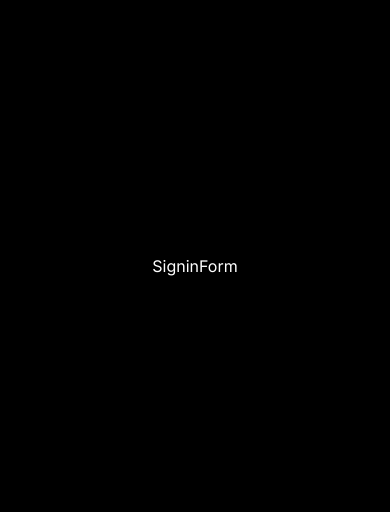
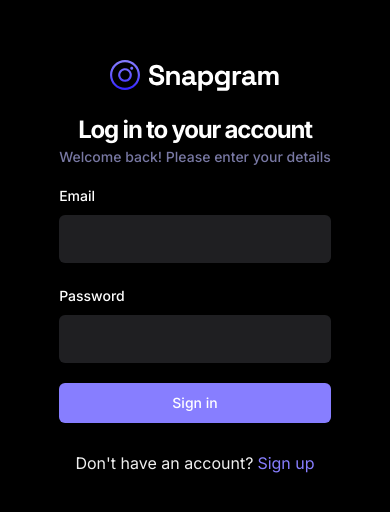
Before and after one commit to akahlouts/snapgram, a React (Vite) app: page /sign-in in a window 390 px wide. Shown: the part 156-668 px from the top of the page. Built offline with nearby package versions, Linux system fonts and the light colour scheme; no server answers.

Commit message:
Implementing TanStack Query & Adding all the Authentication stuff

```diff
--- a/package.json
+++ b/package.json
@@ -14,6 +14,7 @@
     "@radix-ui/react-label": "^2.1.0",
     "@radix-ui/react-slot": "^1.1.0",
     "@radix-ui/react-toast": "^1.2.1",
+    "@tanstack/react-query": "^5.49.2",
     "appwrite": "^15.0.0",
     "class-variance-authority": "^0.7.0",
     "clsx": "^2.1.1",
--- a/src/_auth/forms/SigninForm.tsx
+++ b/src/_auth/forms/SigninForm.tsx
@@ -1,7 +1,134 @@
-import React from "react";
+import { useSignInAccount } from "@/lib/react-query/queriesAndMutations";
+
+import { z } from "zod";
+import { zodResolver } from "@hookform/resolvers/zod";
+
+import { Link, useNavigate } from "react-router-dom";
+import { useForm } from "react-hook-form";
+
+import { useToast } from "@/components/ui/use-toast";
+import { useUserContext } from "@/context/AuthContext";
+
+import { SigninValidation } from "@/lib/validation";
+
+import {
+  Form,
+  FormControl,
+  FormField,
+  FormItem,
+  FormLabel,
+  FormMessage,
+} from "@/components/ui/form";
+import { Input } from "@/components/ui/input";
+import { Button } from "@/components/ui/button";
+
+import Loader from "@/components/shared/Loader";
 
 const SigninForm = () => {
-  return <div>SigninForm</div>;
+  const { toast } = useToast();
+
+  const { checkAuthUser, isLoading: isUserLoading } = useUserContext();
+
+  const navigate = useNavigate();
+
+  const { mutateAsync: signInAccount } = useSignInAccount();
+
+  // 1. Define your form.
+  const form = useForm<z.infer<typeof SigninValidation>>({
+    resolver: zodResolver(SigninValidation),
+    defaultValues: {
+      email: "",
+      password: "",
+    },
+  });
+
+  // 2. Define a submit handler.
+  async function onSubmit(values: z.infer<typeof SigninValidation>) {
+    const session = await signInAccount({
+      email: values.email,
+      password: values.password,
+    });
+
+    if (!session) {
+      return toast({ title: "Sign in failed, Please try again." });
+    }
+
+    const isLoggedIn = await checkAuthUser();
+
+    if (isLoggedIn) {
+      form.reset();
+
+      navigate("/");
+    } else {
+      return toast({ title: "Sign up failed, Please try again." });
+    }
+  }
+
+  return (
+    <Form {...form}>
+      <div className="sm:w-420 flex-center flex-col">
+        <img src="/assets/images/logo.svg" alt="logo" />
+
+        <h2 className="h3-bold md:h2-bold pt-5 sm:pt-12">
+          Log in to your account
+        </h2>
+        <p className="text-light-3 small-medium md:base-regular">
+          Welcome back! Please enter your details
+        </p>
+
+        <form
+          onSubmit={form.handleSubmit(onSubmit)}
+          className="flex flex-col gap-5 w-full mt-4"
+        >
+          <FormField
+            control={form.control}
+            name="email"
+            render={({ field }) => (
+              <FormItem>
+                <FormLabel>Email</FormLabel>
+                <FormControl>
+                  <Input type="email" className="shad-input" {...field} />
+                </FormControl>
+                <FormMessage />
+              </FormItem>
+            )}
+          />
+          <FormField
+            control={form.control}
+            name="password"
+            render={({ field }) => (
+              <FormItem>
+                <FormLabel>Password</FormLabel>
+                <FormControl>
+                  <Input type="password" className="shad-input" {...field} />
+                </FormControl>
+                <FormMessage />
+              </FormItem>
+            )}
+          />
+          <Button type="submit" className="shad-button_primary">
+            {isUserLoading ? (
+              <div className="flex-center gap-2">
+                <Loader /> Loading...
+              </div>
+            ) : (
+              "Sign in"
+            )}
+          </Button>
+
+          <p className="text-small-regular text-light-2 text-center mt-2">
+            Don't have an account?
+            <Link
+              to="/sign-up"
+              className="text-primary-500 text-small-semibold ml-1"
+            >
+              Sign up
+            </Link>
+          </p>
+        </form>
+      </div>
+    </Form>
+  );
 };
 
 export default SigninForm;
--- a/src/_auth/forms/SignupForm.tsx
+++ b/src/_auth/forms/SignupForm.tsx
@@ -1,10 +1,16 @@
+import {
+  useCreateUserAccount,
+  useSignInAccount,
+} from "@/lib/react-query/queriesAndMutations";
+
 import { z } from "zod";
 import { zodResolver } from "@hookform/resolvers/zod";
 
-import { Link } from "react-router-dom";
+import { Link, useNavigate } from "react-router-dom";
 import { useForm } from "react-hook-form";
 
 import { useToast } from "@/components/ui/use-toast";
+import { useUserContext } from "@/context/AuthContext";
 
 import { SignupValidation } from "@/lib/validation";
 
@@ -21,12 +27,18 @@
 
 import Loader from "@/components/shared/Loader";
 
-import { createUserAccount } from "@/lib/appwrite/api";
-
 const SignupForm = () => {
   const { toast } = useToast();
 
-  const isLoading = false;
+  const { checkAuthUser, isLoading: isUserLoading } = useUserContext();
+
+  const navigate = useNavigate();
+
+  const { mutateAsync: createUserAccount, isPending: isCreatingAccount } =
+    useCreateUserAccount();
+
+  const { mutateAsync: signInAccount, isPending: isSigningIn } =
+    useSignInAccount();
 
   // 1. Define your form.
   const form = useForm<z.infer<typeof SignupValidation>>({
@@ -48,7 +60,23 @@
       return toast({ title: "Sign up failed. Please try again" });
     }
 
-    // const session = await signInAccount();
+    const session = await signInAccount({
+      email: values.email,
+      password: values.password,
+    });
+
+    if (!session) {
+      return toast({ title: "Sign in failed, Please try again." });
+    }
+
+    const isLoggedIn = await checkAuthUser();
+    if (isLoggedIn) {
+      form.reset();
+
+      navigate("/");
+    } else {
+      return toast({ title: "Sign up failed, Please try again." });
+    }
   }
 
   return (
@@ -120,7 +148,7 @@
             )}
           />
           <Button type="submit" className="shad-button_primary">
-            {isLoading ? (
+            {isCreatingAccount ? (
               <div className="flex-center gap-2">
                 <Loader /> Loading...
               </div>
--- a/src/components/ui/toaster.tsx
+++ b/src/components/ui/toaster.tsx
@@ -7,7 +7,7 @@
   ToastProvider,
   ToastTitle,
   ToastViewport,
-} from "src/components/ui/toast";
+} from "@/components/ui/toast";
 import { useToast } from "@/components/ui/use-toast";
 
 export function Toaster() {
--- /dev/null
+++ b/src/context/AuthContext.tsx
@@ -0,0 +1,87 @@
+import { createContext, useContext, useEffect, useState } from "react";
+import { useNavigate } from "react-router-dom";
+
+import { getCurrentAccount } from "@/lib/appwrite/api";
+
+import { IContextType, IUser } from "@/types";
+
+export const INITIAL_USER = {
+  id: "",
+  name: "",
+  username: "",
+  email: "",
+  imageUrl: "",
+  bio: "",
+};
+
+const INITIAL_STATE = {
+  user: INITIAL_USER,
+  isLoading: false,
+  isAuthenticated: false,
+  setUser: () => {},
+  setIsAuthenticated: () => {},
+  checkAuthUser: async () => false as boolean,
+};
+
+const AuthContext = createContext<IContextType>(INITIAL_STATE);
+
+const AuthProvider = ({ children }: { children: React.ReactNode }) => {
+  const [user, setUser] = useState<IUser>(INITIAL_USER);
+  const [isLoading, setIsLoading] = useState(false);
+  const [isAuthenticated, setIsAuthenticated] = useState(false);
+
+  const navigate = useNavigate();
+
+  const checkAuthUser = async () => {
+    try {
+      const currentAccount = await getCurrentAccount();
+
+      if (currentAccount) {
+        setUser({
+          id: currentAccount.$id,
+          name: currentAccount.name,
+          username: currentAccount.username,
+          email: currentAccount.email,
+          imageUrl: currentAccount.imageUrl,
+          bio: currentAccount.bio,
+        });
+
+        setIsAuthenticated(true);
+
+        return true;
+      }
+
+      return false;
+    } catch (error) {
+      console.log(error);
+      return false;
+    } finally {
+      setIsLoading(false);
+    }
+  };
+
+  useEffect(() => {
+    if (
+      localStorage.getItem("cookieFallback") === "[]" ||
+      localStorage.getItem("cookieFallback") === null
+    )
+      navigate("/sign-in");
+
+    checkAuthUser();
+  }, []);
+
+  const value = {
+    user,
+    setUser,
+    isLoading,
+    isAuthenticated,
+    setIsAuthenticated,
+    checkAuthUser,
+  };
+
+  return <AuthContext.Provider value={value}>{children}</AuthContext.Provider>;
+};
+
+export default AuthProvider;
+
+export const useUserContext = () => useContext(AuthContext);
--- a/src/lib/appwrite/api.ts
+++ b/src/lib/appwrite/api.ts
@@ -1,4 +1,4 @@
-import { ID } from "appwrite";
+import { ID, Query } from "appwrite";
 
 import { account, appwriteConfig, avatars, databases } from "./config";
 
@@ -52,3 +52,36 @@
     console.log(error);
   }
 }
+
+export async function signInAccount(user: { email: string; password: string }) {
+  try {
+    const session = await account.createEmailPasswordSession(
+      user.email,
+      user.password
+    );
+
+    return session;
+  } catch (error) {
+    console.log(error);
+  }
+}
+
+export async function getCurrentAccount() {
+  try {
+    const currentAccount = await account.get();
+
+    if (!currentAccount) throw Error;
+
+    const currentUser = await databases.listDocuments(
+      appwriteConfig.databaseId,
+      appwriteConfig.userCollectionId,
+      [Query.equal("accountId", currentAccount.$id)]
+    );
+
+    if (!currentUser) throw Error;
+
+    return currentUser.documents[0];
+  } catch (error) {
+    console.log(error);
+  }
+}
--- /dev/null
+++ b/src/lib/react-query/QueryProvider.tsx
@@ -0,0 +1,11 @@
+import { ReactNode } from "react";
+
+import { QueryClient, QueryClientProvider } from "@tanstack/react-query";
+
+const queryClient = new QueryClient();
+
+export const QueryProvider = ({ children }: { children: ReactNode }) => {
+  return (
+    <QueryClientProvider client={queryClient}>{children}</QueryClientProvider>
+  );
+};
--- /dev/null
+++ b/src/lib/react-query/queriesAndMutations.tsx
@@ -0,0 +1,23 @@
+import {
+  useQuery,
+  useMutation,
+  useQueryClient,
+  useInfiniteQuery,
+} from "@tanstack/react-query";
+
+import { createUserAccount, signInAccount } from "../appwrite/api";
+
+import { INewUser } from "@/types";
+
+export const useCreateUserAccount = () => {
+  return useMutation({
+    mutationFn: (user: INewUser) => createUserAccount(user),
+  });
+};
+
+export const useSignInAccount = () => {
+  return useMutation({
+    mutationFn: (user: { email: string; password: string }) =>
+      signInAccount(user),
+  });
+};
--- a/src/lib/validation/index.ts
+++ b/src/lib/validation/index.ts
@@ -8,3 +8,10 @@
     .string()
     .min(8, { message: "Password must be at leat 8 characters." }),
 });
+
+export const SigninValidation = z.object({
+  email: z.string().email(),
+  password: z
+    .string()
+    .min(8, { message: "Password must be at leat 8 characters." }),
+});
--- a/src/main.tsx
+++ b/src/main.tsx
@@ -1,10 +1,17 @@
 import ReactDOM from "react-dom/client";
 import { BrowserRouter } from "react-router-dom";
+
+import { QueryProvider } from "./lib/react-query/QueryProvider";
+import AuthProvider from "./context/AuthContext";
 
 import App from "./App";
 
 ReactDOM.createRoot(document.getElementById("root")!).render(
   <BrowserRouter>
-    <App />
+    <QueryProvider>
+      <AuthProvider>
+        <App />
+      </AuthProvider>
+    </QueryProvider>
   </BrowserRouter>
 );
--- a/src/types/index.ts
+++ b/src/types/index.ts
@@ -1,3 +1,12 @@
+export type IContextType = {
+  user: IUser;
+  isLoading: boolean;
+  setUser: React.Dispatch<React.SetStateAction<IUser>>;
+  isAuthenticated: boolean;
+  setIsAuthenticated: React.Dispatch<React.SetStateAction<boolean>>;
+  checkAuthUser: () => Promise<boolean>;
+};
+
 export type INavLink = {
   imgURL: string;
   route: string;
```
Also changed, not shown: 1 other file (tests, documents, lock files or other folders).
